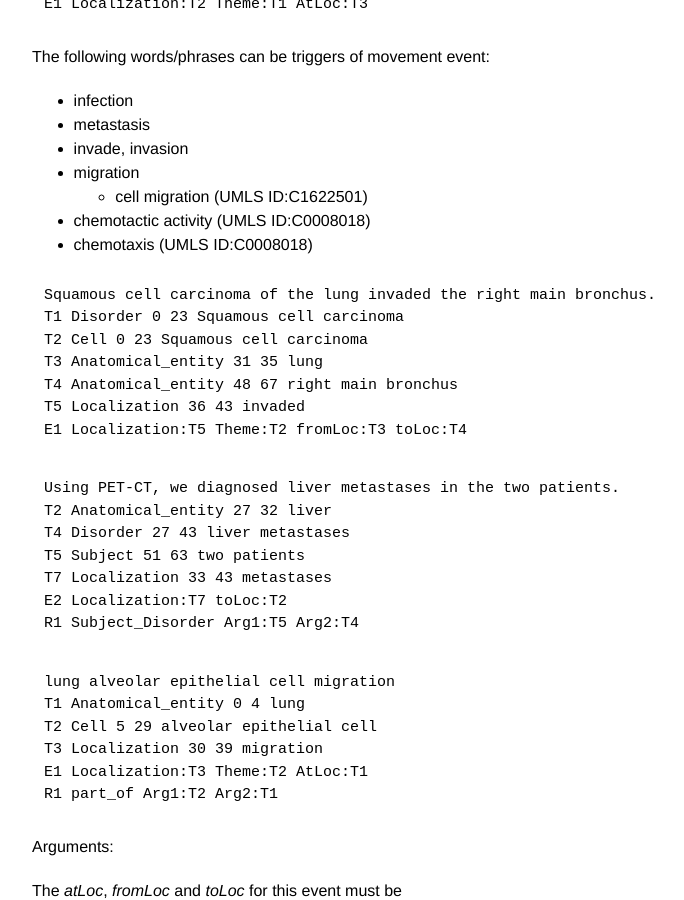
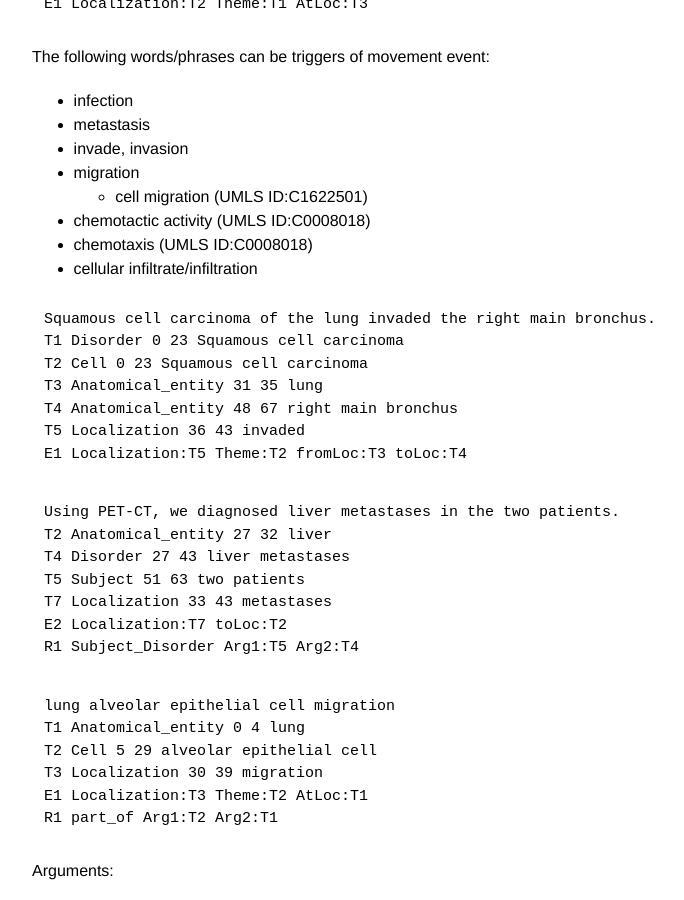
Before and after one commit to ezcatdb/molbiol_lung_corpus-guidelines, a Jekyll site: the page built from _event/Localization.md, in a window 1280 px wide and 900 px high, scrolled down 757 px. Shown: the whole window, without its empty margins (208-892 px from the left). Built offline with Jekyll 4.4.1, drawn with Linux system fonts in a browser that asks for light colours.

Commit message:
cellular infiltrate/infiltration included as trigger word in _event/Localization.md

```diff
--- a/_event/Localization.md
+++ b/_event/Localization.md
@@ -45,6 +45,7 @@ The following words/phrases can be triggers of movement event:
   - cell migration (UMLS ID:C1622501)
 - chemotactic activity (UMLS ID:C0008018)
 - chemotaxis (UMLS ID:C0008018)
+- cellular infiltrate/infiltration
 
 ~~~ ann
 Squamous cell carcinoma of the lung invaded the right main bronchus.
```
